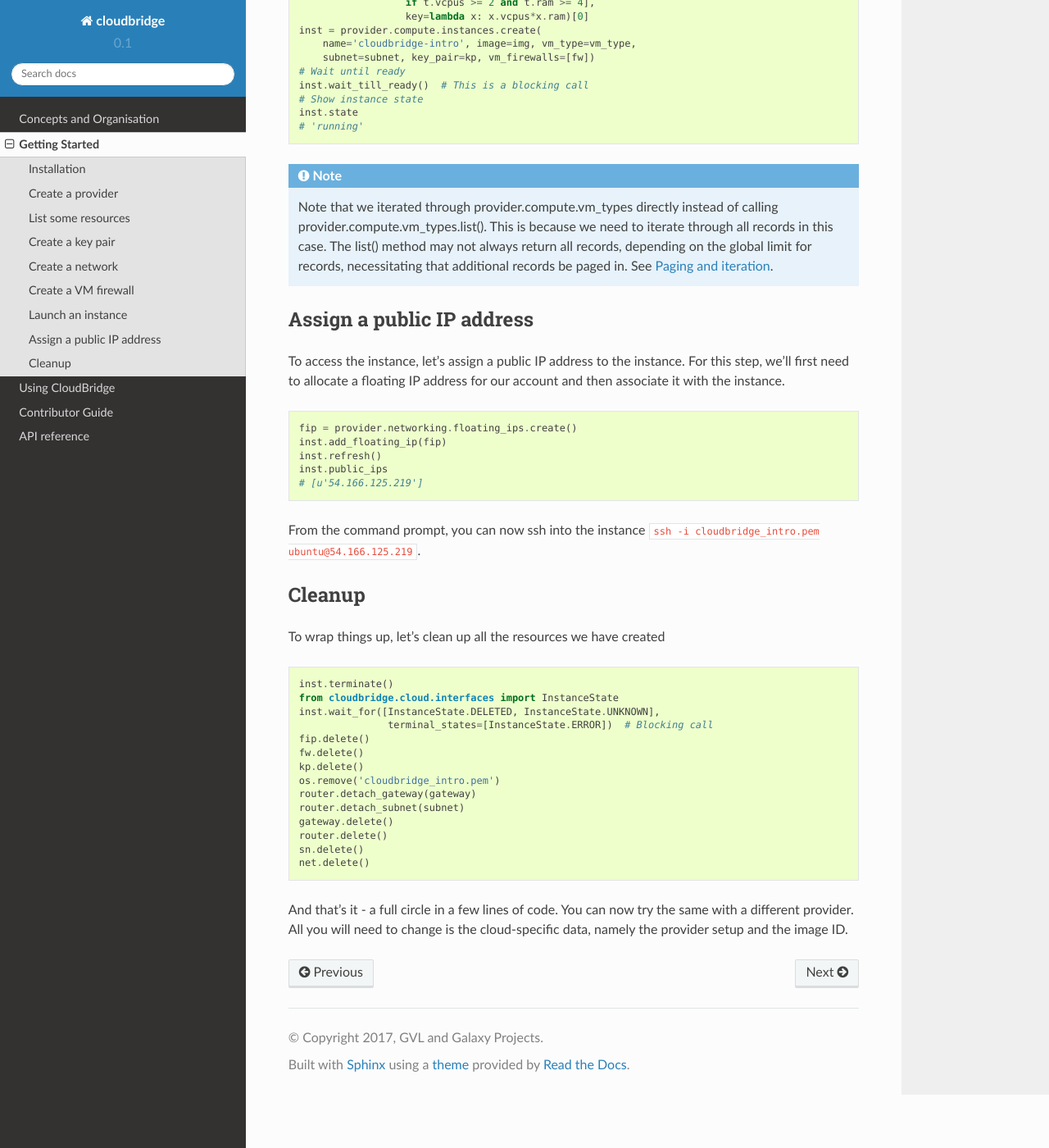
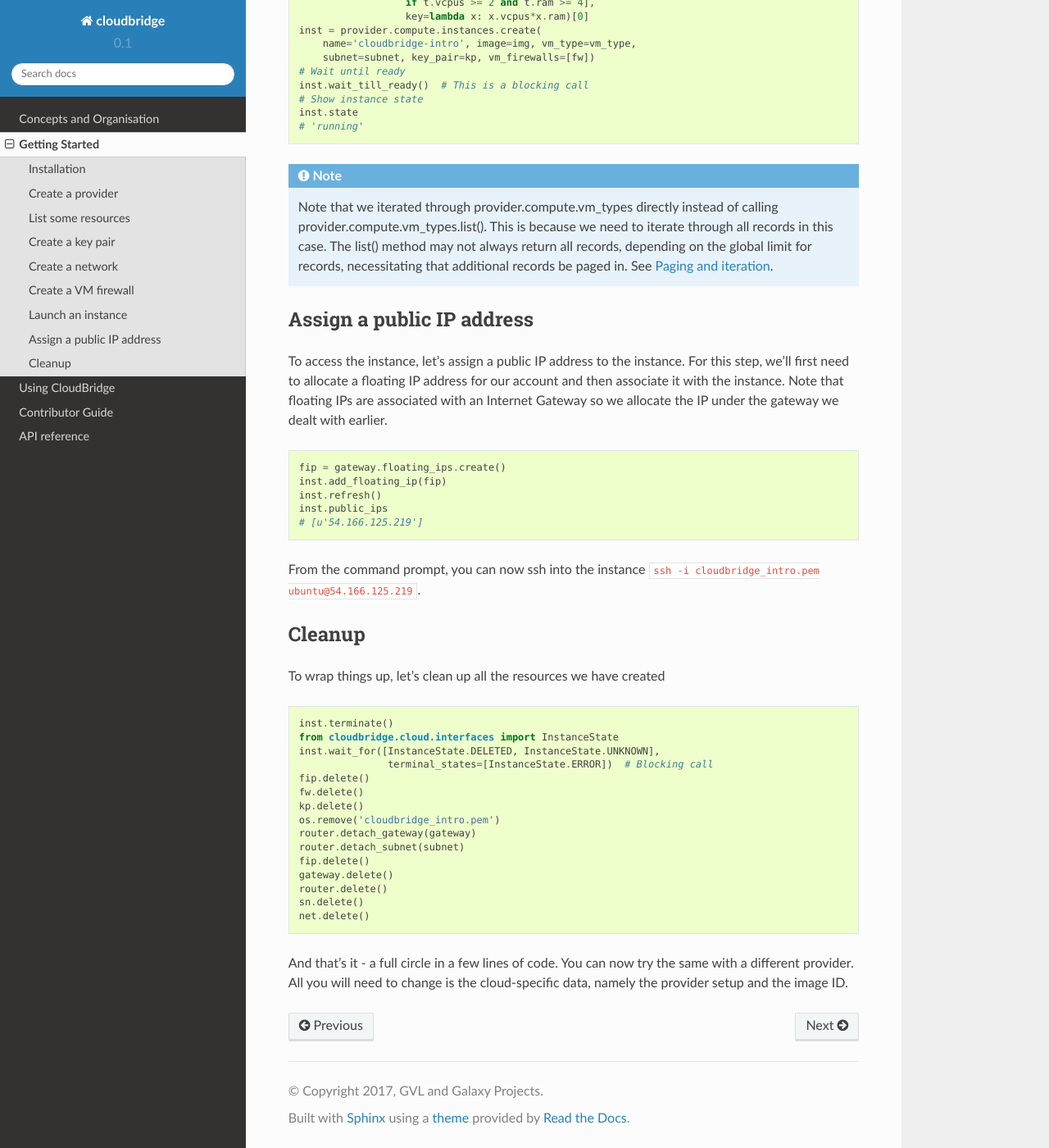
Before and after one commit to CloudVE/cloudbridge, a Sphinx documentation site: the page built from docs/getting_started.rst, in a window 1280 px wide and 1400 px high, scrolled down 2978 px. Shown: the whole window at 82% size. Built offline with Sphinx 7.4.7 and the Read the Docs theme 2.0.0, drawn with Linux system fonts in a browser that asks for light colours.

Commit message:
Update getting started doc with IPs being nested under gateways

```diff
--- a/docs/getting_started.rst
+++ b/docs/getting_started.rst
@@ -126,7 +126,7 @@ attaching an internet gateway to the subnet via a router.
 
 
 Create a VM firewall
------------------------
+--------------------
 Next, we need to create a VM firewall (also commonly known as a security group)
 and add a rule to allow ssh access. A VM firewall needs to be associated with
 a private network.
@@ -172,11 +172,13 @@ Assign a public IP address
 --------------------------
 To access the instance, let's assign a public IP address to the instance. For
 this step, we'll first need to allocate a floating IP address for our account
-and then associate it with the instance.
+and then associate it with the instance. Note that floating IPs are associated
+with an Internet Gateway so we allocate the IP under the gateway we dealt with
+earlier.
 
 .. code-block:: python
 
-    fip = provider.networking.floating_ips.create()
+    fip = gateway.floating_ips.create()
     inst.add_floating_ip(fip)
     inst.refresh()
     inst.public_ips
@@ -201,6 +203,7 @@ To wrap things up, let's clean up all the resources we have created
     os.remove('cloudbridge_intro.pem')
     router.detach_gateway(gateway)
     router.detach_subnet(subnet)
+    fip.delete()
     gateway.delete()
     router.delete()
     sn.delete()
```
